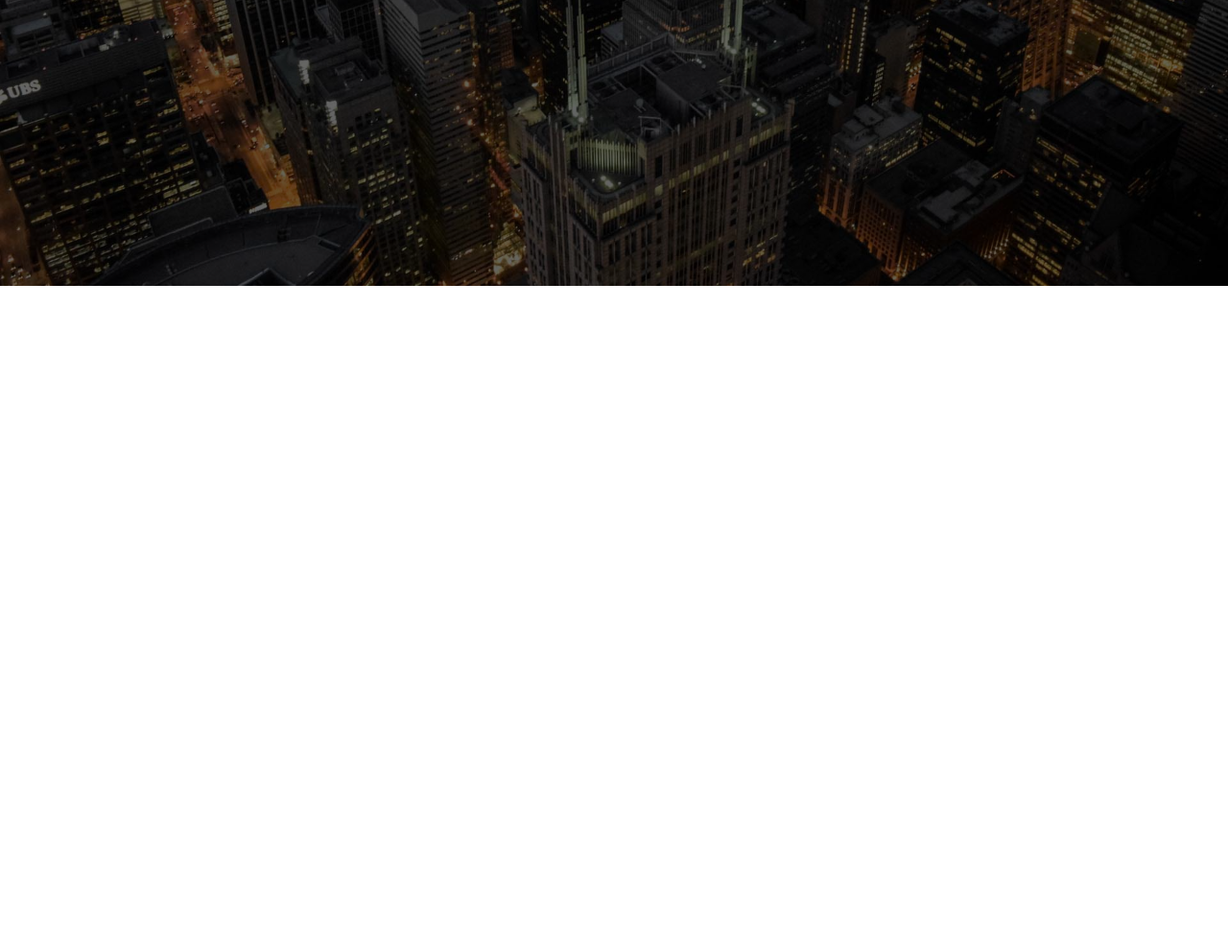
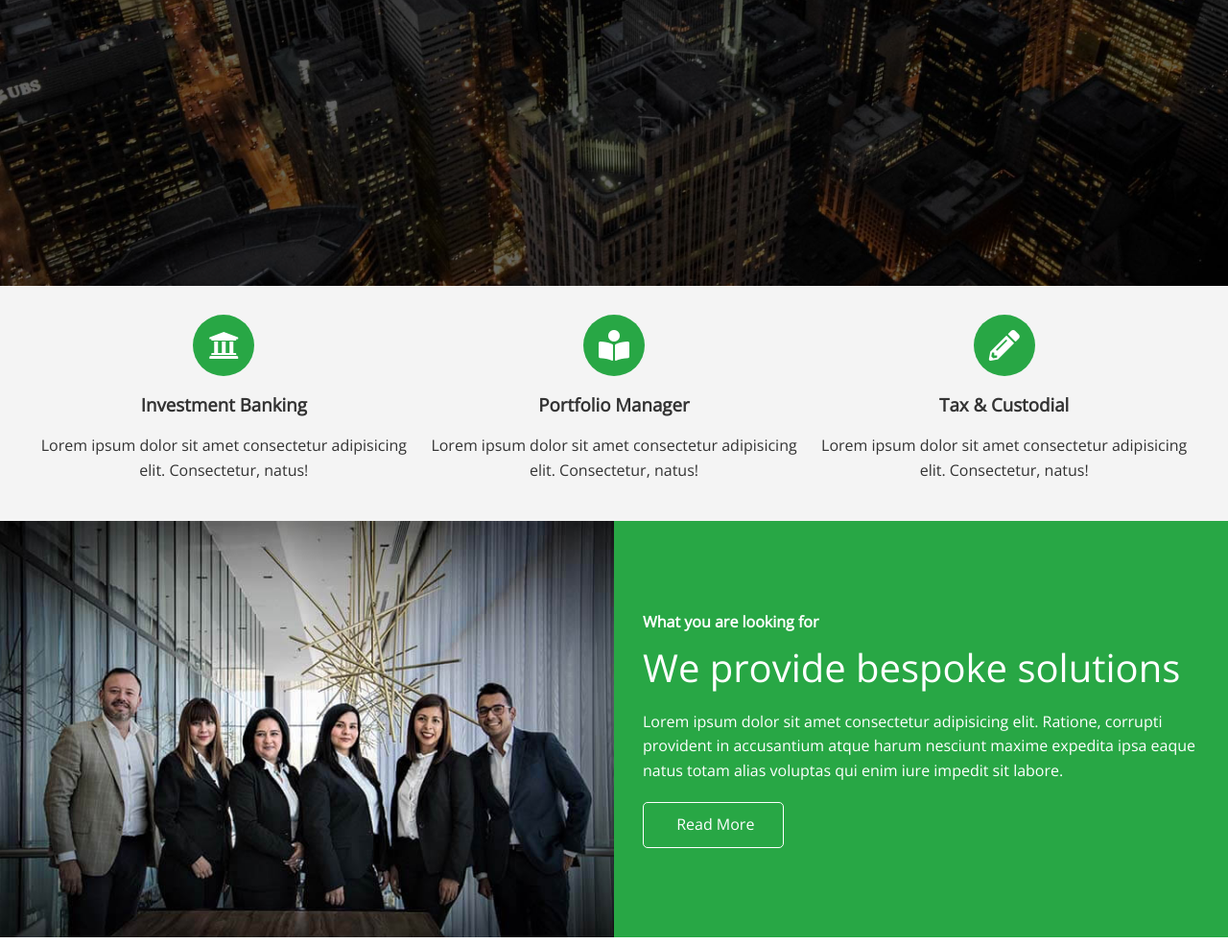
Before and after one commit to uncloudy/pre_website_2, a plain HTML site: page index.html in a window 1280 px wide. Shown: the part 502-1486 px from the top of the page at 96% size. Before the commit the page ends 800 px from the top, so only its background shows below. Drawn offline with nearby package versions, Linux system fonts and the light colour scheme.

Commit message:
about section

```diff
--- a/css/style.css
+++ b/css/style.css
@@ -119,3 +119,22 @@ img {
 .hero * {
   z-index: 50;
 }
+
+/* icons */
+
+.icons {
+  padding: 30px;
+}
+
+.icons i {
+  padding: 1rem;
+  background-color: #28a745;
+  color: #fff;
+  border-radius: 50%;
+  margin-bottom: 15px;
+}
+
+.icons h3 {
+  font-weight: bold;
+  margin-bottom: 15px;
+}
--- a/css/utilities.css
+++ b/css/utilities.css
@@ -24,19 +24,90 @@
   opacity: 0.9;
 }
 
-.btn-primary {
+.btn-primary,
+.bg-primary {
   background-color: #28a745;
   color: #fff;
 }
-.btn-secondary {
+.btn-secondary,
+.bg-secondary {
   background-color: #0284d0;
   color: #fff;
 }
-.btn-dark {
+.btn-dark,
+.bg-dark {
   background-color: #333;
   color: #fff;
 }
-.btn-light {
+.btn-light,
+.bg-light {
   background-color: #f4f4f4;
   color: #333;
 }
+
+.btn-outline {
+  background-color: transparent;
+  border: 1px solid #fff;
+}
+
+/* flex-items */
+
+.flex-items {
+  display: flex;
+  justify-content: center;
+  align-items: center;
+  text-align: center;
+  height: 100%;
+}
+
+.flex-item > div {
+  padding: 20px;
+}
+
+/* flex-columns */
+
+.flex-columns .row {
+  display: flex;
+  flex-direction: row;
+  flex-wrap: wrap;
+  width: 100%;
+}
+
+.flex-columns .column {
+  display: flex;
+  flex-direction: column;
+  flex-basis: 100%;
+  flex: 1;
+}
+
+.flex-columns .column .column-1,
+.flex-columns .column .column-2 {
+  height: 100%;
+}
+
+.flex-columns img {
+  width: 100%;
+  height: 100%;
+  object-fit: cover;
+}
+
+.flex-columns .column-2 {
+  display: flex;
+  flex-direction: column;
+  align-items: flex-start;
+  justify-content: center;
+  padding: 30px;
+}
+
+.flex-columns h2 {
+  font-size: 40px;
+  font-weight: 100;
+}
+
+.flex-columns h4 {
+  margin-bottom: 10px;
+}
+
+.flex-columns p {
+  margin: 20px 0;
+}
--- a/index.html
+++ b/index.html
@@ -40,5 +40,68 @@
         </a>
       </div>
     </header>
+    <main>
+      <!-- about:icons -->
+      <section id="about" class="icons bg-light">
+        <div class="flex-items">
+          <div>
+            <i class="fas fa-university fa-2x"></i>
+            <div>
+              <h3>Investment Banking</h3>
+              <p>
+                Lorem ipsum dolor sit amet consectetur adipisicing elit.
+                Consectetur, natus!
+              </p>
+            </div>
+          </div>
+          <div>
+            <i class="fas fa-book-reader fa-2x"></i>
+            <div>
+              <h3>Portfolio Manager</h3>
+              <p>
+                Lorem ipsum dolor sit amet consectetur adipisicing elit.
+                Consectetur, natus!
+              </p>
+            </div>
+          </div>
+          <div>
+            <i class="fas fa-pencil-alt fa-2x"></i>
+            <div>
+              <h3>Tax & Custodial</h3>
+              <p>
+                Lorem ipsum dolor sit amet consectetur adipisicing elit.
+                Consectetur, natus!
+              </p>
+            </div>
+          </div>
+        </div>
+      </section>
+      <!-- about:soultion -->
+      <section class="solutions flex-columns">
+        <div class="row">
+          <div class="column">
+            <div class="column-1">
+              <img src="images/home/people.jpg" alt="" />
+            </div>
+          </div>
+          <div class="column">
+            <div class="column-2 bg-primary">
+              <h4>What you are looking for</h4>
+              <h2>We provide bespoke solutions</h2>
+              <p>
+                Lorem ipsum dolor sit amet consectetur adipisicing elit.
+                Ratione, corrupti provident in accusantium atque harum nesciunt
+                maxime expedita ipsa eaque natus totam alias voluptas qui enim
+                iure impedit sit labore.
+              </p>
+              <a href="#" class="btn btn-outline">
+                <i class="fas fa-chevron"></i>
+                Read More
+              </a>
+            </div>
+          </div>
+        </div>
+      </section>
+    </main>
   </body>
 </html>
```
